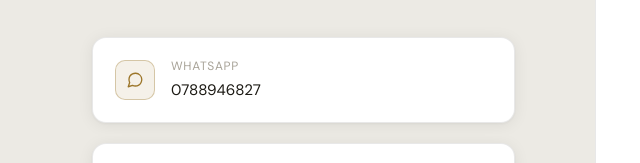
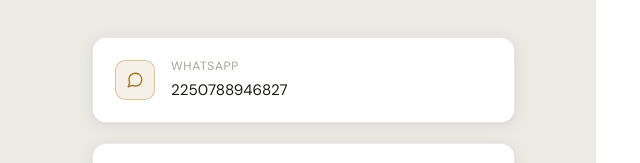
Before and after one commit to OuattaraTech/Authentik-tech, a plain HTML site: page index.html in a window 1280 px wide. Shown: the part 7084-7247 px from the top of the page, 0-640 px from the left. Drawn offline with nearby package versions, Linux system fonts and the light colour scheme.

Commit message:
mise a jour du num wathsapp

```diff
--- a/index.html
+++ b/index.html
@@ -586,7 +586,7 @@
                 Remplacez le numéro ci-dessous par votre numéro WhatsApp.
                 Format international sans espaces ni +. Ex: 33612345678
               -->
-              <div class="channel-value">0788946827</div>
+              <div class="channel-value">2250788946827</div>
             </div>
           </div>
           <div class="contact-channel">
```
